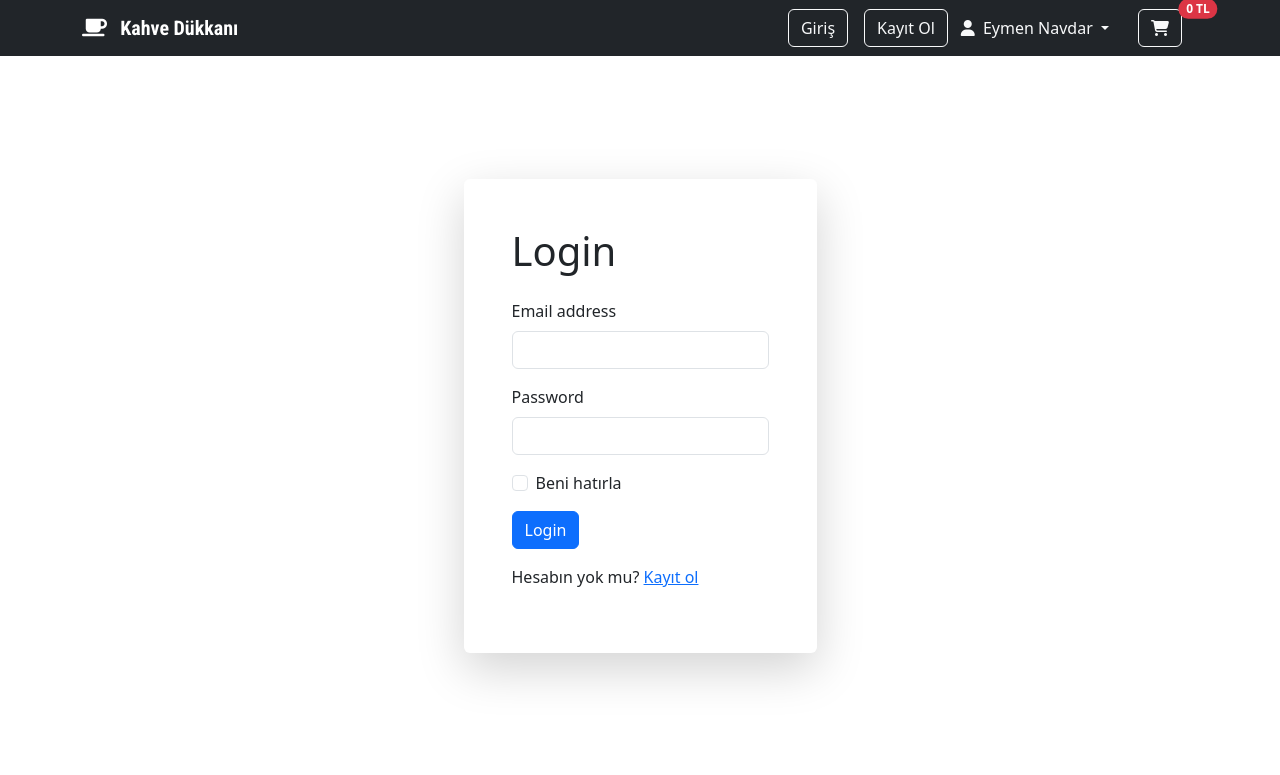
After one commit to dallascity/E-Ticaret-KahveSatis, a PHP site: page /register.php in a window 1280 px wide. The commit adds this page. Shown: the top 775 px of the page. Run offline with PHP 8.4, Linux system fonts and the light colour scheme; some libraries are stand-ins or nearby versions.

Commit message:
login ve yonlendirme

```diff
--- a/inc/db.php
+++ b/inc/db.php
@@ -0,0 +1,24 @@
+<?php
+$host      =  "localhost";
+$dbname    =  "kahveci";
+$username  =  "root";
+$password  =  "";
+$charset   =  "utf8";
+//$collate = 'utf8_unicode_ci';
+$dsn = "mysql:host=$host; dbname=$dbname; charset=$charset";
+$options = [
+    PDO::ATTR_ERRMODE => PDO::ERRMODE_EXCEPTION,
+    PDO::ATTR_PERSISTENT =>false,
+    PDO::ATTR_EMULATE_PREPARES =>false,
+    PDO::ATTR_DEFAULT_FETCH_MODE =>PDO::FETCH_ASSOC,
+
+];
+
+try {
+    $db = new PDO($dsn, $username, $password, $options);
+    $db ->setAttribute(PDO::ATTR_ERRMODE,PDO::ERRMODE_EXCEPTION);
+} catch (PDOException $e) {
+    echo 'Bağlantı Hatası:'.$e->getMessage();
+    exit;
+}
+?>
--- a/inc/function.php
+++ b/inc/function.php
@@ -0,0 +1,13 @@
+<?php
+function errorAlert($error) {
+    $error = htmlspecialchars($error, ENT_QUOTES, 'UTF-8');
+    echo "<script>Swal.fire({
+        icon: 'error',
+        title: '$error',
+    }) </script>";
+}
+
+function route($route){
+    echo "<script>window.location.href = '$route';</script>";
+}
+?>
--- a/inc/header.php
+++ b/inc/header.php
@@ -1,29 +1,42 @@
+<?php
+include "db.php";
+include "inc/function.php";
+session_start();
+ob_start();
+if($sayfa != "login" && $sayfa != "register"){
+if (!(isset($_SESSION["oturum"]) && $_SESSION["oturum"] == 1)) {
+    route("login.php");
+}
+}
+?>
 <!DOCTYPE html>
 <html lang="en">
 <head>
     <meta charset="UTF-8">
     <meta http-equiv="X-UA-Compatible" content="IE=edge">
     <meta name="viewport" content="width=device-width, initial-scale=1.0">
-    <link rel="stylesheet" href="https://cdnjs.cloudflare.com/ajax/libs/font-awesome/6.4.0/css/all.min.css">
     <link href="https://cdn.jsdelivr.net/npm/bootstrap@5.3.0/dist/css/bootstrap.min.css" rel="stylesheet"
         integrity="sha384-9ndCyUaIbzAi2FUVXJi0CjmCapSmO7SnpJef0486qhLnuZ2cdeRhO02iuK6FUUVM" crossorigin="anonymous">
-    <link rel="preconnect" href="https://fonts.googleapis.com">
     <link href="https://fonts.googleapis.com/css2?family=Playfair+Display&family=Roboto:wght@300&display=swap"
         rel="stylesheet">
-        <link rel="preconnect" href="https://fonts.googleapis.com">
-        <link rel="preconnect" href="https://fonts.gstatic.com" crossorigin>
-        <link href="https://fonts.googleapis.com/css2?family=Roboto+Condensed:wght@700&display=swap" rel="stylesheet">
-        <script src ="https://code.jquery.com/jquery-3.2.1.js"></script>
+    <link href="https://fonts.googleapis.com/css2?family=Roboto+Condensed:wght@700&display=swap" rel="stylesheet">
+    <link rel="stylesheet" href="https://cdnjs.cloudflare.com/ajax/libs/font-awesome/6.4.0/css/all.min.css">
+    <script src="https://cdn.jsdelivr.net/npm/sweetalert2@10"></script>
+    <script src="https://code.jquery.com/jquery-3.2.1.js"></script>
+
         <title>Kahve Dükkanı</title>
 
         <nav class="navbar navbar-expand-lg navbar-dark bg-dark">
     <div class="container d-flex justify-content-between align-items-center">
-        <a class="navbar-brand" href="anasayfa">
+        <a class="navbar-brand" href="index.php">
             <i class="fas fa-coffee" aria-hidden="true"></i>
             <span class="ms-2" style="font-family: 'Roboto Condensed', sans-serif;">Kahve Dükkanı</span>
         </a>
 
         <div class="d-flex align-items-center">
+
+            <a href="login.php" class="btn btn-outline-light me-3">Giriş</a>
+            <a href="register.php" class="btn btn-outline-light">Kayıt Ol</a>
 
             <div class="dropdown me-3">
                 <button class="btn dropdown-toggle text-light" type="button" id="userDropdown" data-bs-toggle="dropdown"
@@ -35,7 +48,7 @@
                     <li><a class="dropdown-item" href="#">Hesap Bilgileri</a></li>
                     <li><a class="dropdown-item" href="#">Siparişlerim</a></li>
                     <li><hr class="dropdown-divider"></li>
-                    <li><a class="dropdown-item" href="#">Çıkış Yap</a></li>
+                    <li><a class="dropdown-item" href="actions/logout.php">Çıkış Yap</a></li>
                 </ul>
             </div>
             <div class="position-relative">
--- a/index.php
+++ b/index.php
@@ -33,7 +33,7 @@ include 'inc/header.php';
             <div class="additional_info">
                 <div class="input-group mb-2">
                     <input type="number" class="form-control" placeholder="3626 adet kaldı" min="0">
-                    <button class="btn btn-success"><i class="fas fa-shopping-cart"></i> Sepete Ekle</button>
+                    <button class="btn btn-success"><i class="fas fa-shopping-cart"></i>Sepete Ekle</button>
                 </div>
             </div>
         </div>
--- /dev/null
+++ b/register.php
@@ -0,0 +1,39 @@
+<?php
+$sayfa = "register";
+include "inc/header.php";
+if (isset($_SESSION["oturum"]) && $_SESSION["oturum"] == 1) route('index.php');
+
+
+?>
+
+<body>
+    <div class="container d-flex justify-content-center align-items-center" style="height: 90vh;">
+        <form action="login.php" method="POST" class="p-5 shadow-lg bg-white rounded" style="max-width: 500px;">
+            <h1 class="mb-4">Login</h1>
+            <div class="mb-3">
+                <label for="email" class="form-label">Email address</label>
+                <input name="email" type="email" class="form-control" id="email" aria-describedby="emailHelp" required>
+            </div>
+            <div class="mb-3">
+                <label for="password" class="form-label">Password</label>
+                <input name="pass" type="password" class="form-control" id="password" required>
+            </div>
+            <div class="mb-3 form-check">
+                <input name="remember" type="checkbox" class="form-check-input" id="remember">
+                <label class="form-check-label" for="remember">Beni hatırla</label>
+            </div>
+            <button name="login" type="submit" class="btn btn-primary">Login</button>
+            <p class="mt-3">
+                Hesabın yok mu? <a href="#">Kayıt ol</a>
+            </p>
+        </form>
+    </div>
+</body>
+
+
+
+
+<?php
+$sayfa = "register";
+include "inc/footer.php";
+?>
```
Also changed, not shown: actions/logout.php (added, +13 -0 lines), login.php (added, +106 -0 lines), .htaccess, inc/footer.php (line endings or trailing spaces).
